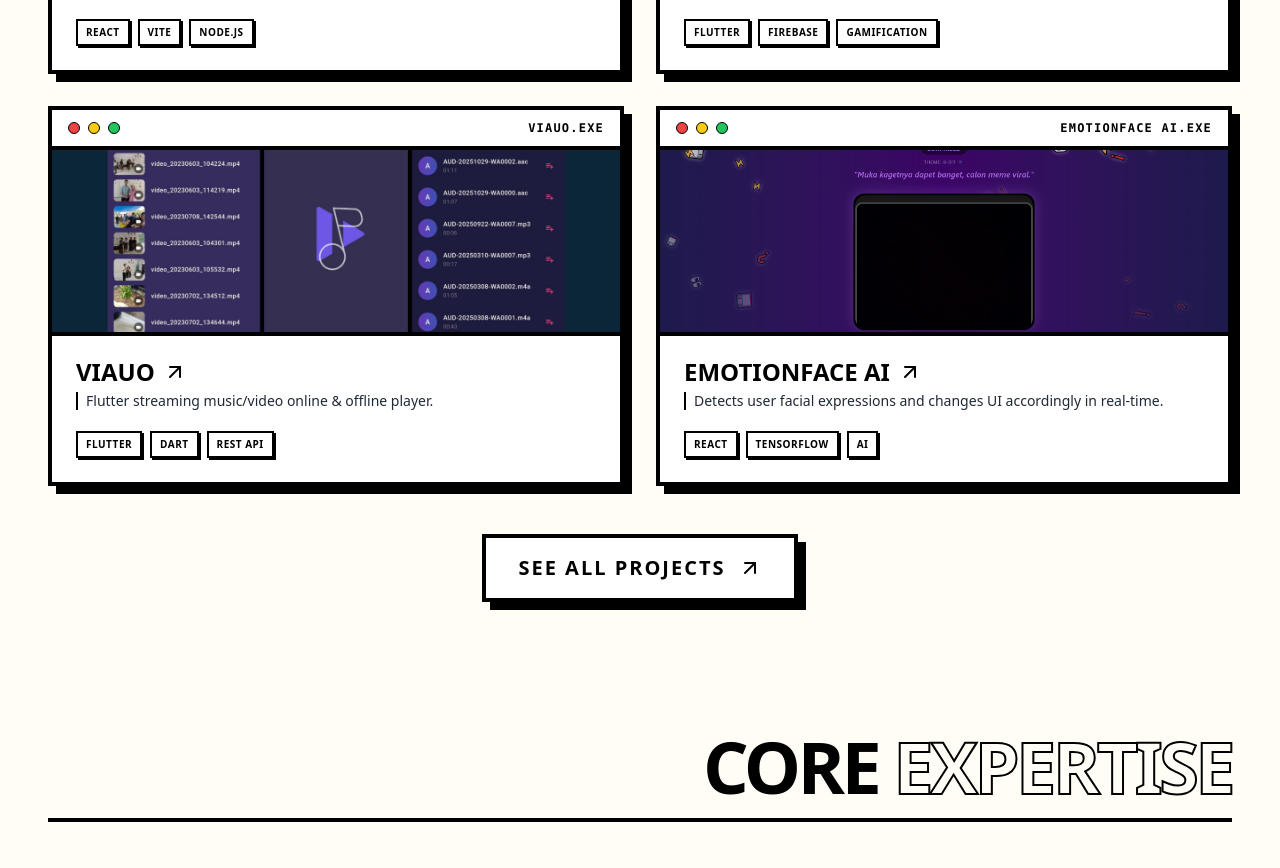
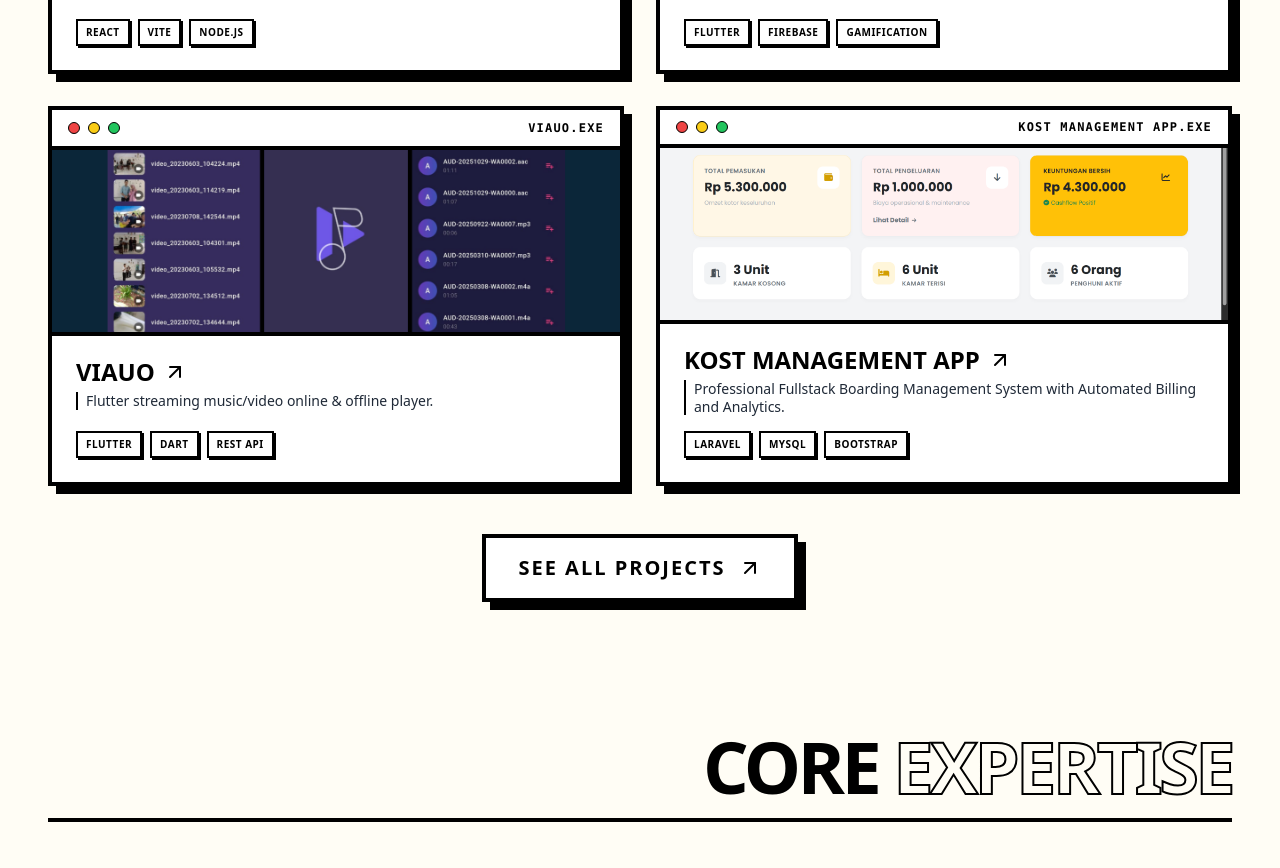
Before and after one commit to rezaaplvv/My-Web-Portofolio, a Next.js app: page / in a window 1280 px wide. Shown: the part 2546-3414 px from the top of the page. Built offline with nearby package versions, Linux system fonts and the light colour scheme; no server answers.

Commit message:
Change Project

```diff
--- a/app/page.tsx
+++ b/app/page.tsx
@@ -88,12 +88,12 @@ const PROJECTS = [
   },
     {
     id: 6,
-    title: "EmotionFace AI",
-    subtitle: "AI Detection",
-    desc: "Detects user facial expressions and changes UI accordingly in real-time.",
-    tech: ["React", "TensorFlow", "AI"],
-    image: "/emo.png",
-    link: "https://emotion-face.vercel.app/"
+    title: "Kost Management App",
+    subtitle: "Kost Management App",
+    desc: "Professional Fullstack Boarding Management System with Automated Billing and Analytics.",
+    tech: ["Laravel", "MySQL", "Bootstrap"],
+    image: "/dashboardowner.png",
+    link: "https://github.com/rezaaplvv/Laravel-Kost-Management"
   },
 
 ];
```
